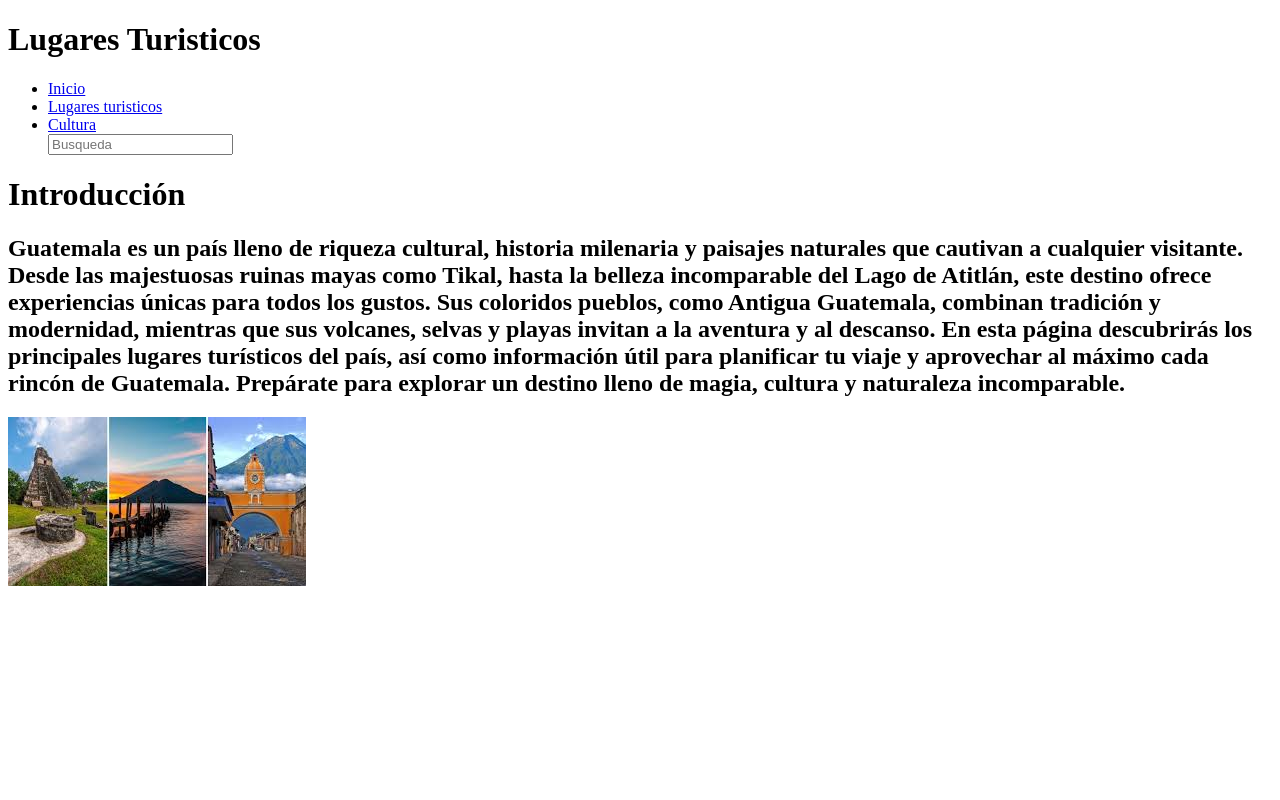
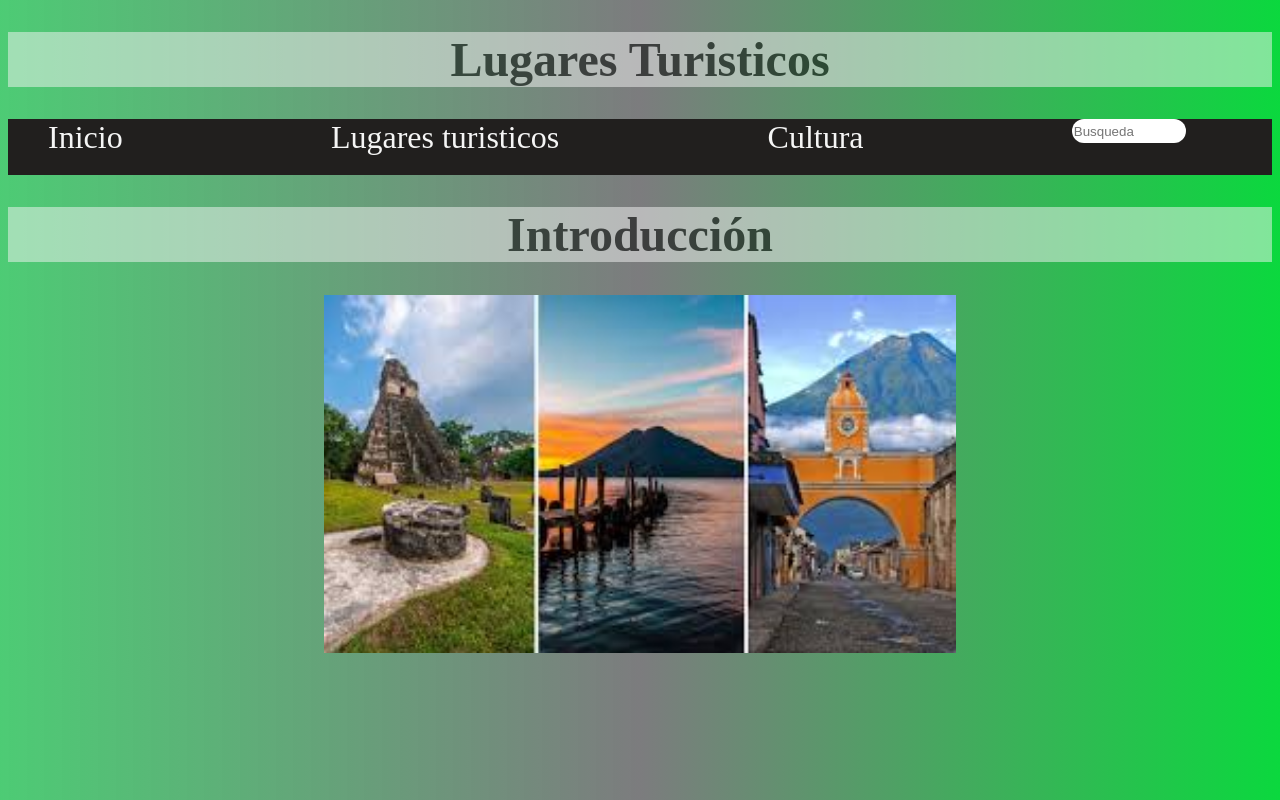
Before and after one commit to franciscoxolix98-tech/sitio_turismo, a plain HTML site: page index.html in a window 1280 px wide. Drawn offline with Linux system fonts and the light colour scheme.

Commit message:
se realizo el css de la pagina index

```diff
--- /dev/null
+++ b/estilos.css
@@ -0,0 +1,61 @@
+body{
+    background: linear-gradient(to right, rgba(48, 195, 94, 0.86), rgb(124, 124, 126), rgb(11, 216, 62));
+}
+
+h1{
+    background-color: whitesmoke;
+    opacity: 0.5;
+    text-align: center;
+    font-size: 48px;
+    font-weight: bold;
+}
+
+.barra-nav{
+    width: 100%;
+    height: 7vh;
+    background-color: rgb(33, 31, 30);
+}
+
+ul{
+    display: flex;
+    width: 90%;
+    justify-content: space-between;
+}
+
+li{
+    font-size: 32px;
+    list-style: none;
+}
+
+ul li a{
+    color: whitesmoke;
+    text-decoration: none;
+}
+
+li a:hover{
+    background-color:rgb(223, 32, 18);
+    padding: 5px;
+    border-radius: 30px;
+}
+
+.busqueda{
+    display: flex;
+    width: 10%;
+    background-color: rgb(255, 255, 255);
+    height: 3vh;
+    border-radius: 25px;
+}
+input{
+    width: 100%;
+    height: 100%;
+    outline: none;
+    border: none;
+    background: transparent;
+}
+/* Centrar la imagen */
+.imagen-images {
+    display: block;
+    margin-left: auto;
+    margin-right: auto;
+    width: 50%; /* opcional: ajusta el tamaño */
+}
--- a/index.html
+++ b/index.html
@@ -4,7 +4,7 @@
     <meta charset="UTF-8">
     <meta name="viewport" content="width=device-width, initial-scale=1.0">
     <title>Lugares turisticos</title>
-    <link rel="stylesheet" href="estilos">
+    <link rel="stylesheet" href="estilos.css">
 </head>
 <body>
     <header>
@@ -21,9 +21,7 @@
 </header>
 
     <h1>Introducción</h1>
-    <h2>Guatemala es un país lleno de riqueza cultural, historia milenaria y paisajes naturales que cautivan a cualquier visitante. Desde las majestuosas ruinas mayas como Tikal, hasta la belleza incomparable del Lago de Atitlán, este destino ofrece experiencias únicas para todos los gustos. Sus coloridos pueblos, como Antigua Guatemala, combinan tradición y modernidad, mientras que sus volcanes, selvas y playas invitan a la aventura y al descanso.
-
-En esta página descubrirás los principales lugares turísticos del país, así como información útil para planificar tu viaje y aprovechar al máximo cada rincón de Guatemala. Prepárate para explorar un destino lleno de magia, cultura y naturaleza incomparable.</h2>
+    <h2></h2>
   <img src="m1.jpg" alt="Lugares turisticos" class="imagen-images">
 
 
```
Also changed, not shown: Cultura.html (+33 -0 lines), cultura.css (added).
